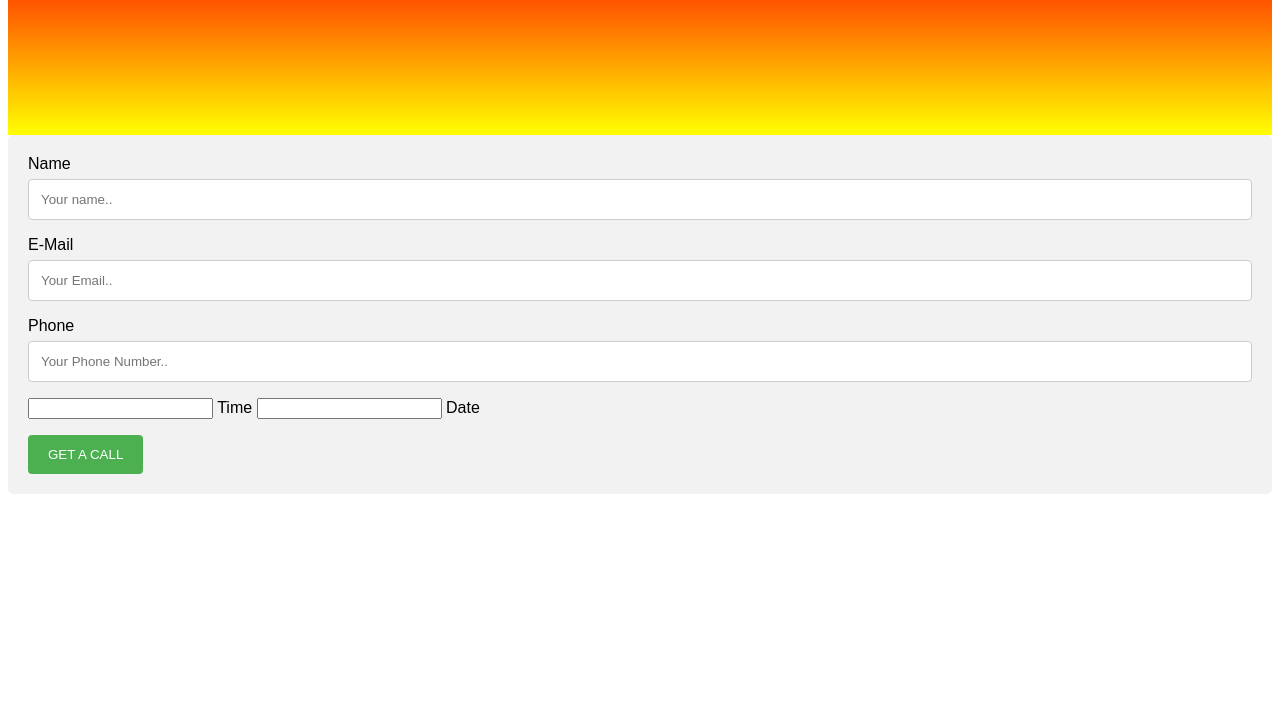
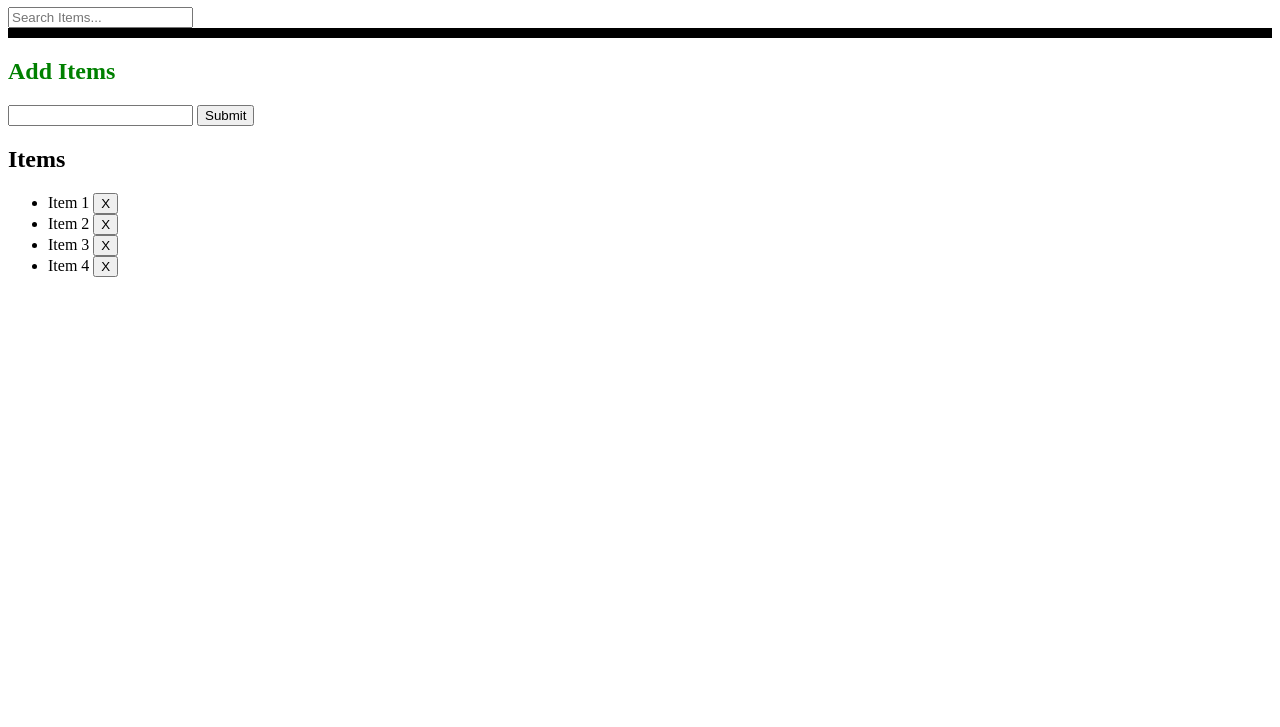
Before and after one commit to sanchitbhat15/task, a plain HTML site: page task1.html in a window 1280 px wide. Shown: the part 73-800 px from the top of the page. Drawn offline with Linux system fonts and the light colour scheme.

Commit message:
a2t1 added

```diff
--- a/task1.html
+++ b/task1.html
@@ -1,86 +1,70 @@
 <!DOCTYPE html>
-<html>
+<html lang="en">
 <head>
-<meta name="viewport" content="width=device-width, initial-scale=1">
-<style>
-#grad1 {
-  height: 200px;
-  background-color: #cccccc;
-  background-image: linear-gradient(red, yellow);
-}
-body {font-family: Arial, Helvetica, sans-serif;}
-* {box-sizing: border-box;}
-
-input[type=text], select, textarea {
-  width: 100%;
-  padding: 12px;
-  border: 1px solid #ccc;
-  border-radius: 4px;
-  box-sizing: border-box;
-  margin-top: 6px;
-  margin-bottom: 16px;
-  resize: vertical;
-}
-
-input[type=submit] {
-  background-color: #4CAF50;
-  color: white;
-  padding: 12px 20px;
-  border: none;
-  border-radius: 4px;
-  cursor: pointer;
-}
-
-input[type=submit]:hover {
-  background-color: #45a049;
-}
-
-.container {
-  border-radius: 5px;
-  background-color: #f2f2f2;
-  padding: 20px;
-}
-
-</style>
+    <meta charset="UTF-8">
+    <meta http-equiv="X-UA-Compatible" content="IE=edge">
+    <meta name="viewport" content="width=device-width, initial-scale=1.0">
+    <title>Document</title>
 </head>
 <body>
-    <div id="grad1"></div>
-    <form>
-<div class="container">
-    <label for="fname">Name</label>
-    <input type="text" id="fname" name="firstname" placeholder="Your name..">
+    <header id="main-header" class="bg-success text-white p-4 mb-3">
+        <div class="container">
+          <div class="row">
+            <div class="col-md-6">
+                <h1 id="header-title">Item Lister</h1>
+            </div>
+            <div class="col-md-6 align-self-center">
+                <input type="text" class="form-control" id="filter" placeholder="Search Items...">
+            </div>
+          </div>
+        </div>
+      </header>
+      <div class="container">
+       <div id="main" class="card card-body">
+        <h2 class="title">Add Items</h2>
+        <form id="addForm" class="form-inline mb-3">
+          <input type="text" class="form-control mr-2" id="item">
+          <input type="submit" class="btn btn-dark" value="Submit">
+        </form>
+        <h2 class="title">Items</h2>
+        <ul id="items" class="list-group">
+          <li class="list-group-item">Item 1 <button class="btn btn-danger btn-sm float-right delete">X</button></li>
+          <li class="list-group-item">Item 2 <button class="btn btn-danger btn-sm float-right delete">X</button></li>
+          <li class="list-group-item">Item 3 <button class="btn btn-danger btn-sm float-right delete">X</button></li>
+          <li class="list-group-item">Item 4 <button class="btn btn-danger btn-sm float-right delete">X</button></li>
+        </ul>
+       </div>
+      </div>
+      <script >
+        //EXAMINE THE DOCUMENT OBEJECT //
+//console.log(document.URL);
+//console.log(document.title);
 
-    <label for="mail">E-Mail</label>
-    <input type="text" id="mail" name="mail" placeholder="Your Email..">
+//document.title = 123;
+//console.log(document.doctype);
+//console.log(document.body);
+//console.log(document.head);
+//console.log(document.all);
+//console.log(document.all[10]);
 
-     <label for="lname">Phone</label>
-    <input type="text" id="lname" name="lastname" placeholder="Your Phone Number..">
+//document.all[10].textContent = 'hello';
+//console.log(document.forms);
+//console.log(document.links);
+//console.log(document.images);
 
-     <input list="browsers" name="browser">
-     <label for="lname">Time</label>
-  <datalist id="browsers">
-    <option value="10.00AM">
-    <option value="12.00PM">
-    <option value="13.00PM">
-    <option value="15.00PM">
-    <option value="16.00PM">
-    <option value="17.00PM">
-    <option value="18.00PM">
-  </datalist>
-    <input list="brow" name="brow">
-    <label for="lname">Date</label>
-  <datalist id="brow">
-    <option value="10TH JAN">
-    <option value="11TH JAN">
-    <option value="12TH JAN">
-    <option value="13TH JAN">
-    <option value="15TH JAN">
-    <option value="17TH JAN">
-    <option value="20TH JAN">
-  </datalist>
-   <p></p>
-    <input type="submit" value="GET A CALL">
-  </form>
-</div>
+
+//GETELEMENTBYID//
+//console.log(document.getElementById('header-title'));
+var header = document.getElementById('main-header');
+//console.log(headerTitle);
+//headerTitle.textContent= 'Hello';
+//headerTitle.innerHTML = 'Goodbye';
+//headerTitle.innerHTML = '<h3>Hello</h3>';
+header.style.borderBottom = 'solid 10px #000';
+var items = document.getElementsByClassName('title');
+console.log(items);
+items[0].style.color = 'green';
+items[0].style.fontWeight = 'bold';
+      </script>
 </body>
 </html>
```
